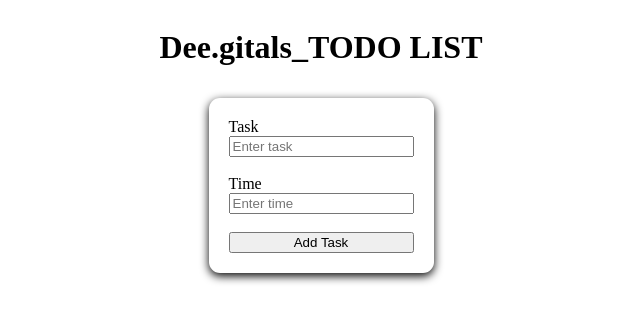
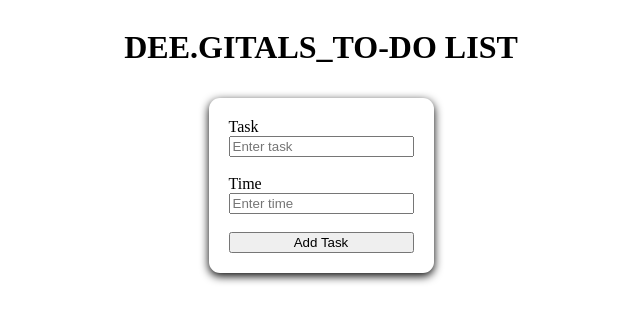
Before and after one commit to wbcyber/javaScript_TODOLIST, a plain HTML site: page index.html in a window 1280 px wide. Shown: the whole page, without its empty margins (319-959 px from the left). Drawn offline with Linux system fonts and the light colour scheme.

Commit message:
Add files via upload

```diff
--- a/index.html
+++ b/index.html
@@ -9,7 +9,7 @@
 
 <body>
 	<form id = "container" name = "formContainer" action="/dee">
-		<h1>Dee.gitals_TODO LIST</h1>
+		<h1>DEE.GITALS_TO-DO LIST</h1>
 		<section class="aSection">
 			<label>Task</label>
 			<input type="text" name="inputTask" placeholder="Enter task" id= "task"><br>
```
